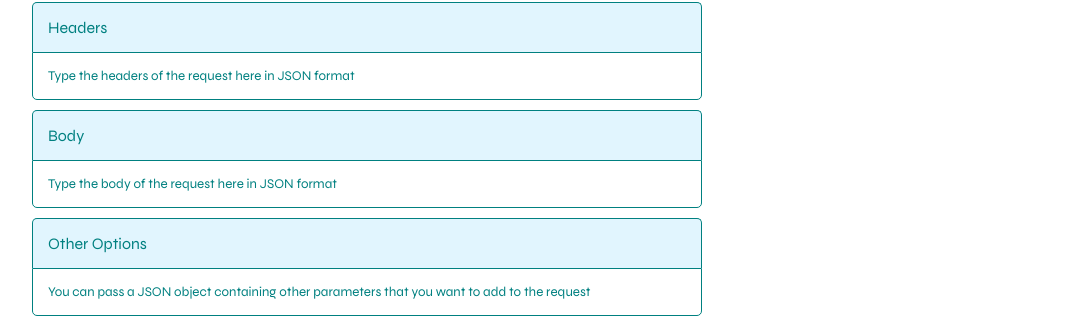
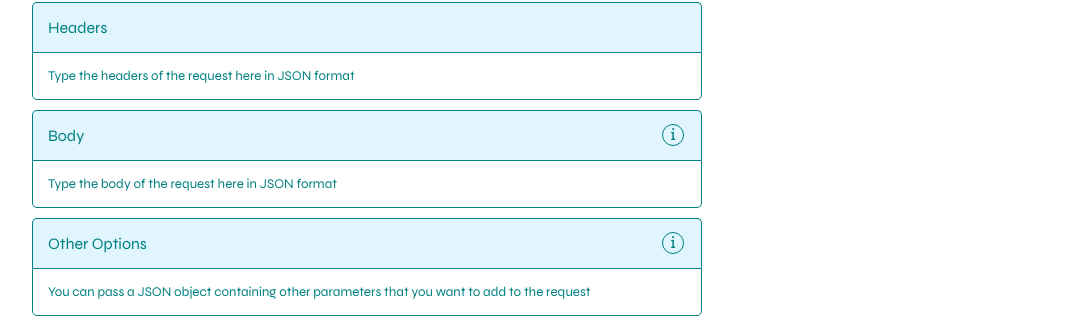
Before and after one commit to Abdelar/postwoman, a React (Create React App) app: page / in a window 1280 px wide. Shown: the part 234-552 px from the top of the page, without its empty margins (96-1173 px from the left). Built offline with nearby package versions, Linux system fonts and the light colour scheme.

Commit message:
Add hints icons

```diff
--- a/src/component/App.css
+++ b/src/component/App.css
@@ -42,6 +42,19 @@ h2 {
 	border: 1px solid teal;
 	border-bottom: none;
 	border-radius: 5px 5px 0 0;
+	position: relative;
+}
+.input_element label span {
+	position: absolute;
+	right: 6px;
+	top: 50%;
+	transform: translate(-50%, -50%);
+	border: 1px solid teal;
+	height: 20px;
+	width: 20px;
+	border-radius: 50%;
+	text-align: center;
+	font-family: 'Arvo', serif;
 }
 .input_element textarea {
 	resize: none;
--- a/src/component/Request.js
+++ b/src/component/Request.js
@@ -10,6 +10,7 @@ export const Request = props => {
 				<input
 					name='method'
 					list='methods'
+					title='GET by default'
 					className='methods'
 					placeholder='METHOD'
 					onChange={event => props.changed({ method: event.target.value })}
@@ -48,7 +49,9 @@ export const Request = props => {
 				/>
 			</div>
 			<div className='input_element'>
-				<label>Body</label>
+				<label>
+					Body <span title='Optional: Plain text or JSON format'>i</span>
+				</label>
 				<textarea
 					placeholder='Type the body of the request here in JSON format'
 					onChange={event => props.changed({ data: event.target.value })}
@@ -56,8 +59,11 @@ export const Request = props => {
 				/>
 			</div>
 			<div className='input_element'>
-				<label title='Visit https://github.com/axios/axios#request-config to see what options you can add to the http request'>
+				<label>
 					Other Options
+					<span title='Optional: Visit https://github.com/axios/axios#request-config to see what options you can add to the http request'>
+						i
+					</span>
 				</label>
 				<textarea
 					onChange={event => props.changed({ options: event.target.value })}
```
